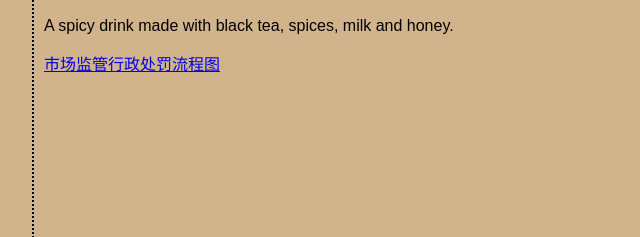
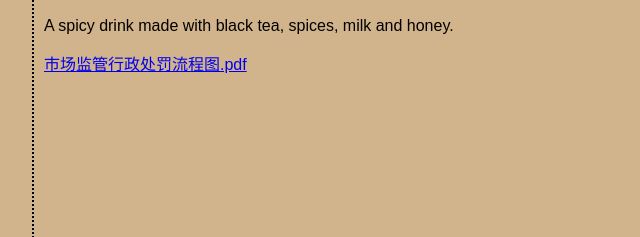
Before and after one commit to cnyanghai/cnyanghai.github.io, a plain HTML site: page index.html in a window 1280 px wide. Shown: the part 367-604 px from the top of the page, 224-864 px from the left. Drawn offline with Linux system fonts and the light colour scheme.

Commit message:
Update index.html

```diff
--- a/index.html
+++ b/index.html
@@ -22,6 +22,6 @@
         <p>A mixture of espressso, steamed milk and milk foam.</p>
         <h2>Chai Tea, $1.85</h2>
         <p>A spicy drink made with black tea, spices, milk and honey.</p>
-        <p><a href="市场监管行政处罚流程图">市场监管行政处罚流程图</a></p>
+        <p><a href="市场监管行政处罚流程图">市场监管行政处罚流程图.pdf</a></p>
     </body>
 </html>
```
